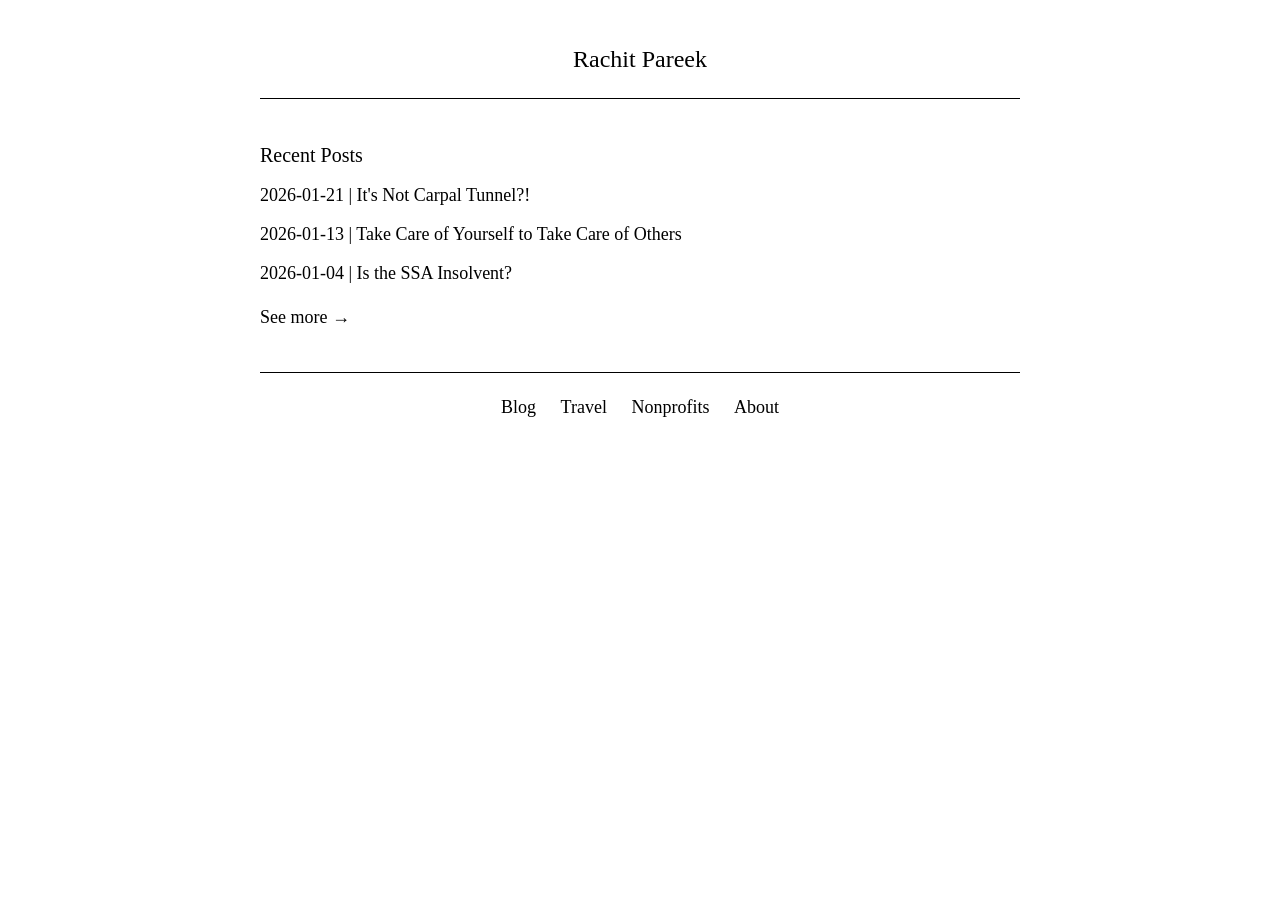
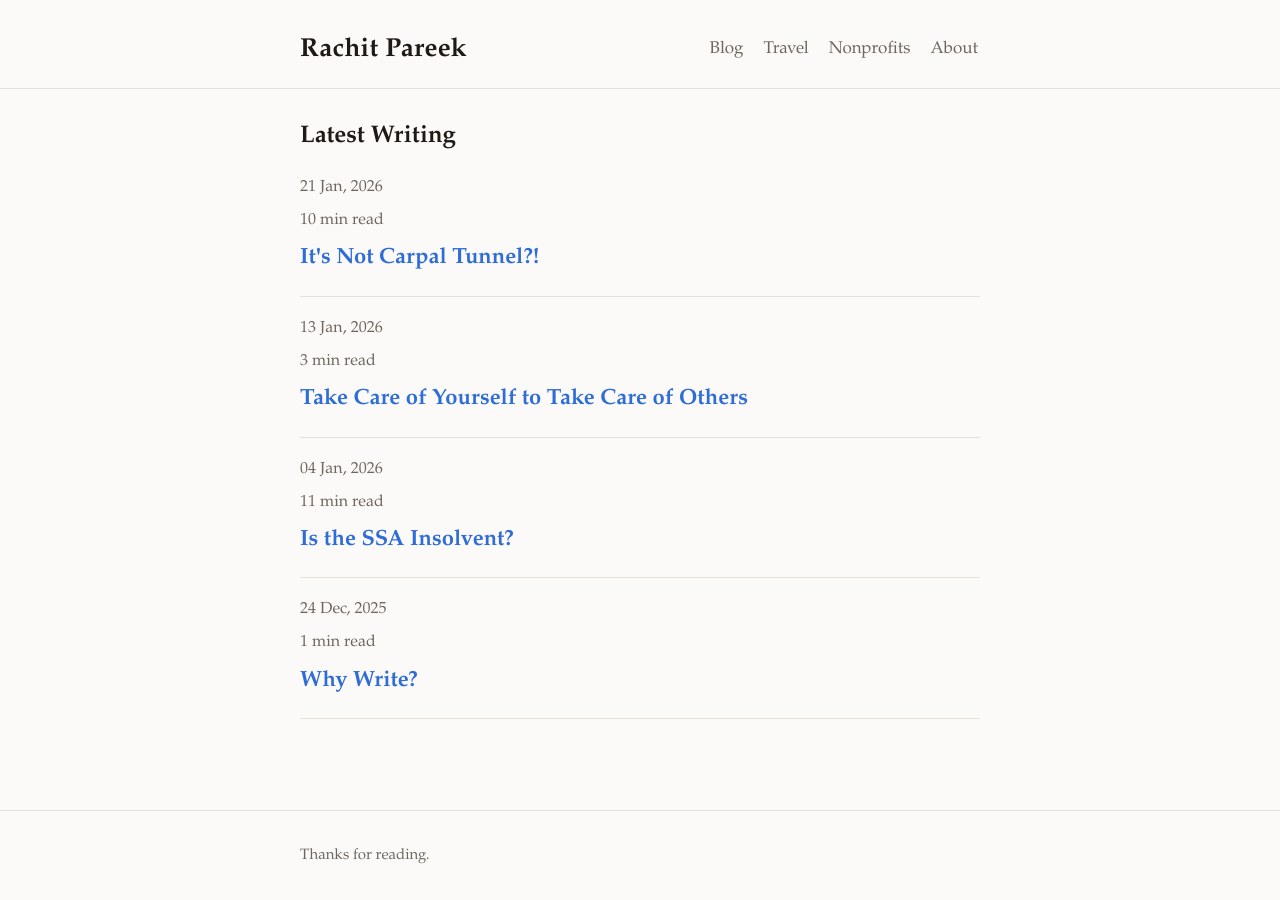
Before and after one commit to rachitpareek/rachitpareek.github.io, a Jekyll site: the page built from index.html, in a window 1280 px wide. Built offline with Jekyll 4.4.1, drawn with Linux system fonts in a browser that asks for light colours.

Commit message:
Simplify homepage list layout

```diff
--- a/_includes/footer.html
+++ b/_includes/footer.html
@@ -1,8 +1,5 @@
 <footer>
-  <nav>
-    <a href="{{ site.baseurl }}/blog/">Blog</a>
-    <a href="{{ site.baseurl }}/travel/">Travel</a>
-    <a href="{{ site.baseurl }}/nonprofits/">Nonprofits</a>
-    <a href="{{ site.baseurl }}/about/">About</a>
-  </nav>
+  <div class="container">
+    <p class="footer-note">Thanks for reading.</p>
+  </div>
 </footer>
--- a/_includes/header.html
+++ b/_includes/header.html
@@ -1,3 +1,11 @@
 <header>
-  <h1><a href="{{ site.baseurl }}/">{{ site.title }}</a></h1>
+  <div class="container site-header">
+    <a class="site-title" href="{{ site.baseurl }}/">{{ site.title }}</a>
+    <nav class="site-nav">
+      <a href="{{ site.baseurl }}/blog/">Blog</a>
+      <a href="{{ site.baseurl }}/travel/">Travel</a>
+      <a href="{{ site.baseurl }}/nonprofits/">Nonprofits</a>
+      <a href="{{ site.baseurl }}/about/">About</a>
+    </nav>
+  </div>
 </header>
--- a/_layouts/default.html
+++ b/_layouts/default.html
@@ -12,12 +12,31 @@
   {% endif %}
 </head>
 <body>
-  {% include header.html %}
+  <div class="page">
+    {% include header.html %}
 
-  <main>
-    {{ content }}
-  </main>
+    <main>
+      <div class="container">
+        {{ content }}
+      </div>
+    </main>
 
-  {% include footer.html %}
+    {% include footer.html %}
+  </div>
+  <script>
+    const progressBar = document.querySelector('.reading-progress');
+    if (progressBar) {
+      const updateProgress = () => {
+        const scrollTop = window.scrollY;
+        const docHeight = document.documentElement.scrollHeight - window.innerHeight;
+        const progress = docHeight > 0 ? (scrollTop / docHeight) * 100 : 0;
+        progressBar.style.width = `${progress}%`;
+      };
+
+      window.addEventListener('scroll', updateProgress, { passive: true });
+      window.addEventListener('resize', updateProgress);
+      updateProgress();
+    }
+  </script>
 </body>
 </html>
--- a/_layouts/post.html
+++ b/_layouts/post.html
@@ -1,12 +1,14 @@
 ---
 layout: default
 ---
+
+<div class="reading-progress" aria-hidden="true"></div>
 
 <article>
   <h1>{{ page.title }}</h1>
   {% assign words = content | number_of_words %}
   {% assign minutes = words | plus: 264 | divided_by: 265 %}
-  <p><em>{{ page.date | date: "%Y-%m-%d" }} · {{ minutes }} min read</em></p>
+  <p class="post-meta"><span>{{ page.date | date: "%Y-%m-%d" }}</span><span>{{ minutes }} min read</span></p>
 
   {{ content }}
 </article>
--- a/assets/css/main.css
+++ b/assets/css/main.css
@@ -1,4 +1,11 @@
-/* Minimal CSS - Black text on white, Times New Roman */
+:root {
+  color-scheme: light;
+  --bg: #fbfaf8;
+  --text: #1e1a16;
+  --muted: #6f675f;
+  --accent: #2f6dd6;
+  --border: #e6e0d8;
+}
 
 * {
   margin: 0;
@@ -7,199 +14,161 @@
 }
 
 body {
-  font-family: "Times New Roman", Times, serif;
-  font-size: 18px;
-  line-height: 1.6;
-  color: #000;
-  background-color: #fff;
-  max-width: 800px;
-  margin: 0 auto;
-  padding: 20px;
+  font-family: "Garamond", "EB Garamond", "Times New Roman", serif;
+  font-size: 19px;
+  line-height: 1.7;
+  color: var(--text);
+  background-color: var(--bg);
 }
 
-/* Header */
-header {
-  margin-bottom: 40px;
-  padding-bottom: 20px;
-  border-bottom: 1px solid #000;
-  text-align: center;
-}
-
-header h1 {
-  font-size: 24px;
-  font-weight: normal;
-  margin-bottom: 0;
-}
-
-header h1 a {
+a {
+  color: inherit;
   text-decoration: none;
 }
 
-header h1 a:hover {
-  text-decoration: none;
+a:hover {
+  color: var(--accent);
 }
 
-/* Footer navigation */
-footer {
-  margin-top: 40px;
-  padding-top: 20px;
-  border-top: 1px solid #000;
-  text-align: center;
-}
-
-footer nav {
-  font-size: 18px;
-}
-
-footer nav a {
-  color: #000;
-  text-decoration: none;
-  margin: 0 10px;
-}
-
-footer nav a:hover {
-  text-decoration: underline;
-}
-
-/* Main content */
-main {
-  margin-bottom: 40px;
-}
-
-h1, h2, h3, h4, h5, h6 {
-  font-weight: normal;
-  margin-top: 20px;
-  margin-bottom: 10px;
-}
-
-h1 { font-size: 24px; }
-h2 { font-size: 20px; }
-h3 { font-size: 18px; }
-
-p {
-  margin-bottom: 15px;
-}
-
-a {
-  color: #000;
-  text-decoration: underline;
-}
-
-a:hover {
-  text-decoration: none;
-}
-
-/* Lists */
-ul, ol {
-  margin-left: 20px;
-  margin-bottom: 15px;
-}
-
-li {
-  margin-bottom: 5px;
-}
-
-/* Blog and travel index lists */
-.post-list, .travel-list {
-  list-style: none;
-  margin-left: 0;
-}
-
-.post-list li, .travel-list li {
-  margin-bottom: 10px;
-}
-
-.post-list a, .travel-list a {
-  text-decoration: none;
-}
-
-.post-list a:hover, .travel-list a:hover {
-  text-decoration: underline;
-}
-
-/* See more link */
-.see-more {
-  text-decoration: none;
-}
-
-.see-more:hover {
-  text-decoration: underline;
-}
-
-/* Code blocks */
-pre {
-  background-color: #f5f5f5;
-  padding: 10px;
-  overflow-x: auto;
-  margin-bottom: 15px;
-}
-
-code {
-  font-family: monospace;
-}
-
-/* Blockquotes */
-blockquote {
-  margin-left: 20px;
-  padding-left: 10px;
-  border-left: 3px solid #000;
-  margin-bottom: 15px;
-}
-
-/* Tables */
-table {
-  border-collapse: collapse;
-  margin: 20px 0;
-  width: 100%;
-  border: 1px solid #000;
-}
-
-th, td {
-  border: 1px solid #000;
-  padding: 8px 12px;
-  text-align: left;
-}
-
-th {
-  font-weight: normal;
-  background-color: #f5f5f5;
-}
-
-/* Images */
 img {
   max-width: 100%;
   height: auto;
   display: block;
-  margin: 20px 0;
 }
 
-/* Image captions (italic text immediately after images) */
-img + em {
-  display: block;
-  text-align: center;
-  margin-top: -15px;
-  margin-bottom: 20px;
+.page {
+  min-height: 100vh;
+  display: flex;
+  flex-direction: column;
 }
 
-/* Hide ConvertKit branding */
-.formkit-powered-by-convertkit-container {
-  display: none !important;
+.container {
+  width: min(680px, 90vw);
+  margin: 0 auto;
 }
 
-/* Remove top padding from ConvertKit form */
-.seva-form,
-.formkit-form {
-  padding-top: 0 !important;
+header {
+  border-bottom: 1px solid var(--border);
+  padding: 28px 0 16px;
 }
 
-/* Mobile responsive */
-@media (max-width: 600px) {
-  body {
-    padding: 10px;
+.site-header {
+  display: flex;
+  align-items: center;
+  justify-content: space-between;
+  gap: 20px;
+}
+
+.site-title {
+  font-size: 26px;
+  font-weight: 600;
+  letter-spacing: 0.01em;
+}
+
+.site-nav {
+  display: flex;
+  align-items: center;
+  gap: 16px;
+  font-size: 17px;
+  color: var(--muted);
+}
+
+.site-nav a {
+  padding: 4px 2px;
+}
+
+main {
+  flex: 1;
+  padding: 28px 0 56px;
+}
+
+
+.section-title {
+  font-size: 24px;
+  margin-bottom: 16px;
+}
+
+.post-list {
+  list-style: none;
+  display: grid;
+  gap: 18px;
+}
+
+.post-list li {
+  padding-bottom: 18px;
+  border-bottom: 1px solid var(--border);
+  display: grid;
+  gap: 6px;
+}
+
+.post-list a {
+  font-size: 22px;
+  font-weight: 600;
+  color: var(--accent);
+}
+
+.post-meta {
+  color: var(--muted);
+  font-size: 16px;
+}
+
+footer {
+  border-top: 1px solid var(--border);
+  padding: 22px 0 32px;
+  color: var(--muted);
+}
+
+.footer-note {
+  margin-top: 10px;
+  font-size: 15px;
+}
+
+article {
+  font-size: 20px;
+}
+
+article h1 {
+  font-size: clamp(32px, 6vw, 48px);
+  margin-bottom: 10px;
+}
+
+article p {
+  margin-bottom: 18px;
+}
+
+article blockquote {
+  border-left: 2px solid var(--border);
+  padding-left: 16px;
+  color: var(--muted);
+  margin-bottom: 18px;
+}
+
+.reading-progress {
+  position: fixed;
+  top: 0;
+  left: 0;
+  height: 2px;
+  width: 0;
+  background: linear-gradient(90deg, #b8b0a6, #d9d2c9);
+  z-index: 9999;
+}
+
+@media (max-width: 700px) {
+  header {
+    padding: 22px 0 12px;
   }
 
-  nav a {
-    display: block;
-    margin-bottom: 5px;
+  .site-header {
+    flex-direction: column;
+    align-items: flex-start;
+  }
+
+  .site-nav {
+    flex-wrap: wrap;
+    gap: 10px;
+  }
+
+  .post-list a {
+    font-size: 20px;
   }
 }
--- a/index.html
+++ b/index.html
@@ -3,15 +3,17 @@
 title: Home
 ---
 
-<h2>Recent Posts</h2>
-
+<section>
+  <h2 class="section-title">Latest Writing</h2>
   <ul class="post-list">
-{% for post in site.posts limit:3 %}
+  {% for post in site.posts limit:4 %}
     <li>
-    <span class="post-date">{{ post.date | date: "%Y-%m-%d" }}</span> |
+      {% assign words = post.content | number_of_words %}
+      {% assign minutes = words | plus: 264 | divided_by: 265 %}
+      <div class="post-meta">{{ post.date | date: "%d %b, %Y" }}</div>
+      <div class="post-meta">{{ minutes }} min read</div>
       <a href="{{ post.url | relative_url }}">{{ post.title }}</a>
     </li>
   {% endfor %}
   </ul>
-
-<p><a href="{{ site.baseurl }}/blog/" class="see-more">See more →</a></p>
+</section>
```
Lines whose indentation alone changed are shown as unchanged.
